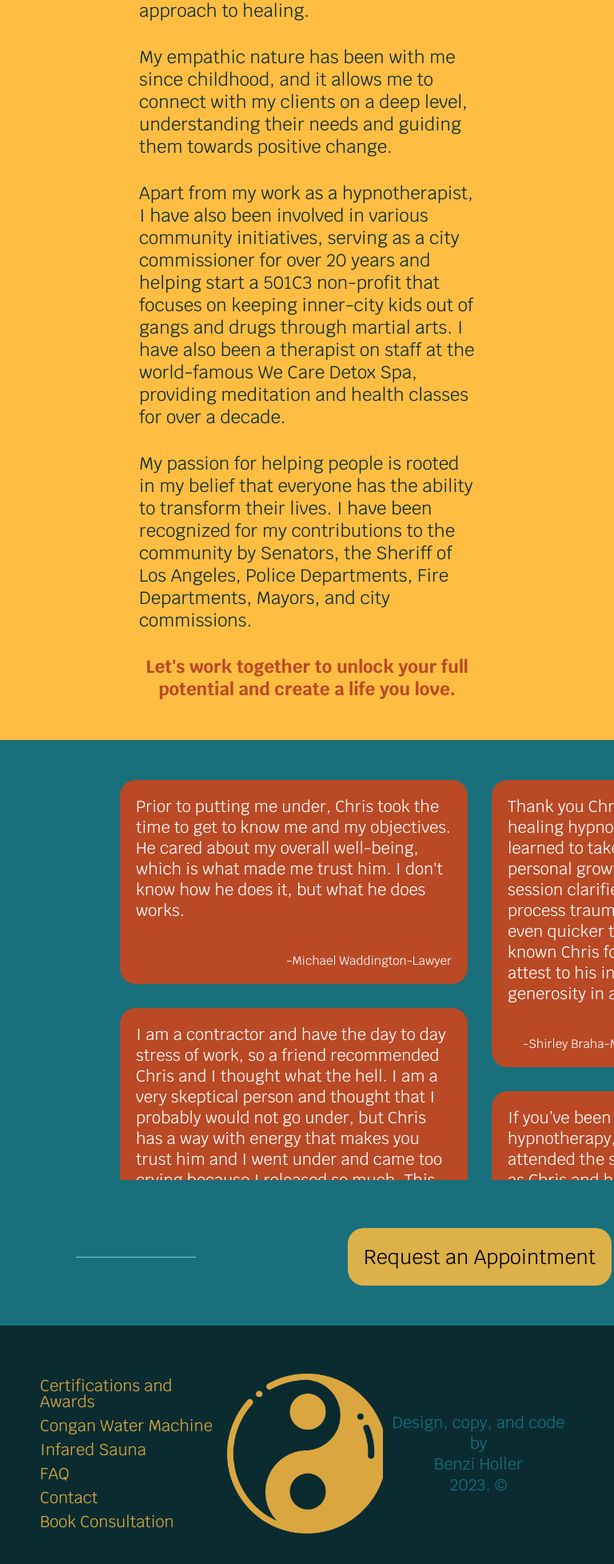
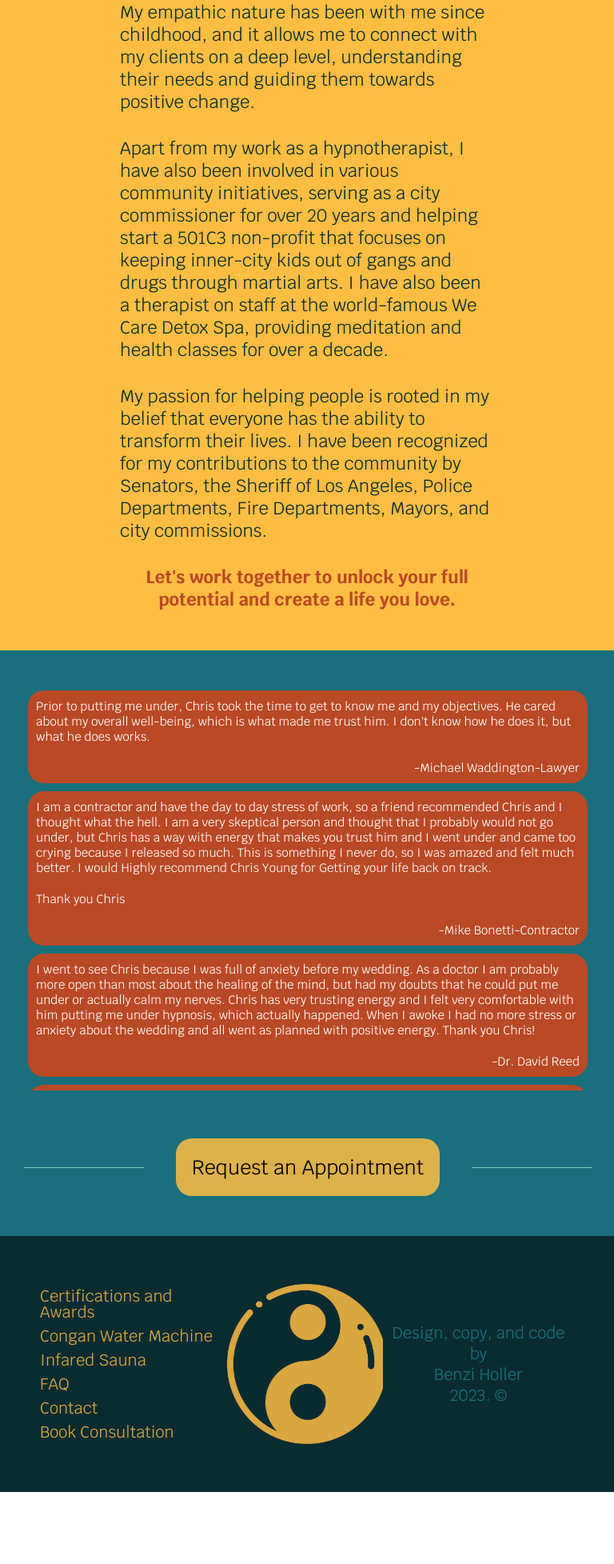
Before and after one commit to benzinow/pos-out-v3, a React (Create React App) app: page / in a window 768 px wide. Shown: the part 3190-5145 px from the top of the page at 80% size. After the commit the page ends 5055 px from the top, so only its background shows below. Built offline with nearby package versions, Linux system fonts and the light colour scheme; a web font is replaced by a local one.

Commit message:
testimony queries

```diff
--- a/src/bio.css
+++ b/src/bio.css
@@ -64,7 +64,14 @@
 
 @media only screen and (min-width: 768px) and (max-width: 1199px) {
   .bio-text-block2 {
-    width: 420px;
+    width: 470px;
+  }
+  .bio-text-block {
+    width: 470px;
+  }
+
+  .name {
+    width: 470px;
   }
 }
 
--- a/src/testimonies.css
+++ b/src/testimonies.css
@@ -38,3 +38,65 @@
   padding: 20px;
   font-size: 15px;
 }
+
+@media only screen and (min-width: 768px) and (max-width: 1199px) {
+  .testimonies {
+    width: 750px;
+    padding: 50px 10px;
+  }
+
+  .testimony-cards-scroll {
+    width: 750px;
+    height: 500px;
+  }
+
+  .testimony-cards {
+    width: 700px;
+    height: auto;
+    gap: 10px;
+  }
+
+  .testimony-card {
+    width: 700px;
+    font-size: 15px;
+  }
+
+  .testimony {
+    padding: 10px;
+  }
+
+  .testifier {
+    padding: 10px;
+  }
+}
+
+@media only screen and (min-width: 360px) and (max-width: 767px) {
+  .testimonies {
+    width: 350px;
+    padding: 50px 10px;
+  }
+
+  .testimony-cards-scroll {
+    width: 350px;
+    height: 500px;
+  }
+
+  .testimony-cards {
+    width: 310px;
+    height: auto;
+    gap: 10px;
+  }
+
+  .testimony-card {
+    width: 300px;
+    font-size: 15px;
+  }
+
+  .testimony {
+    padding: 10px;
+  }
+
+  .testifier {
+    padding: 10px;
+  }
+}
```
